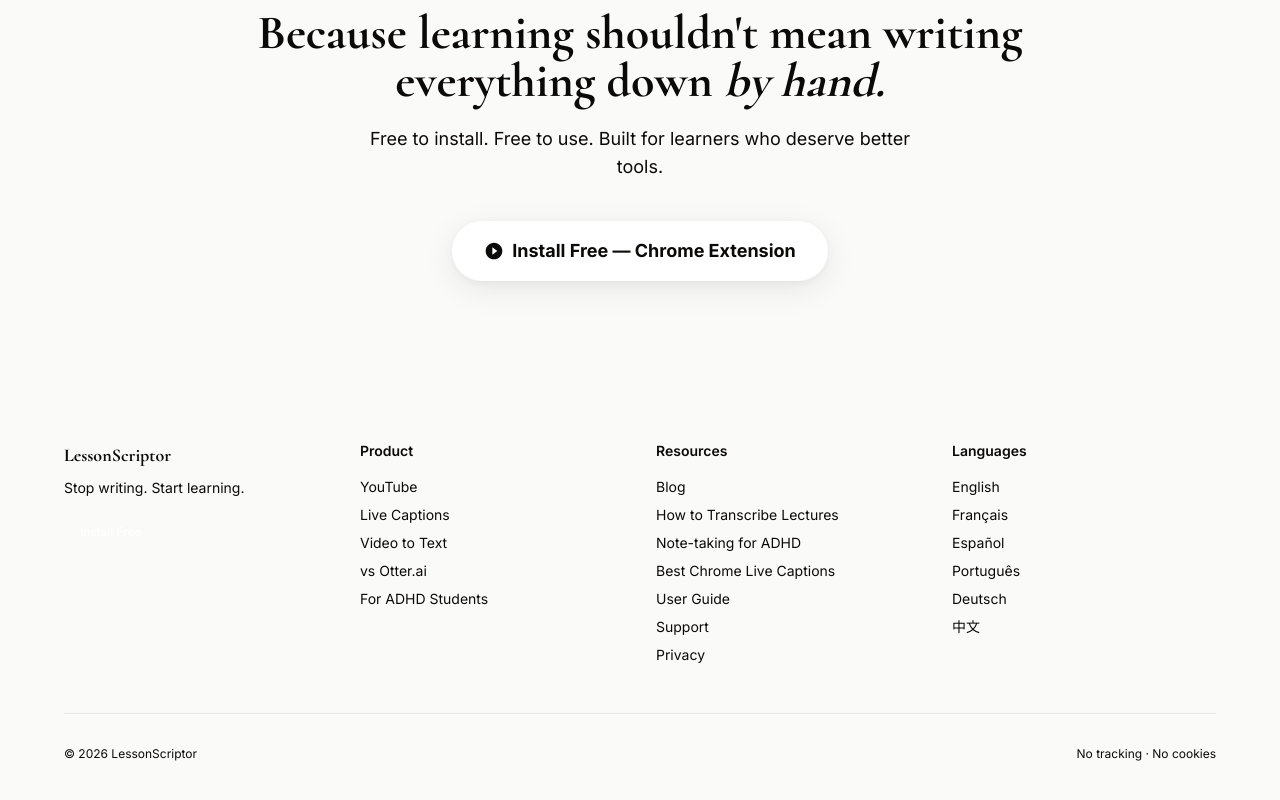
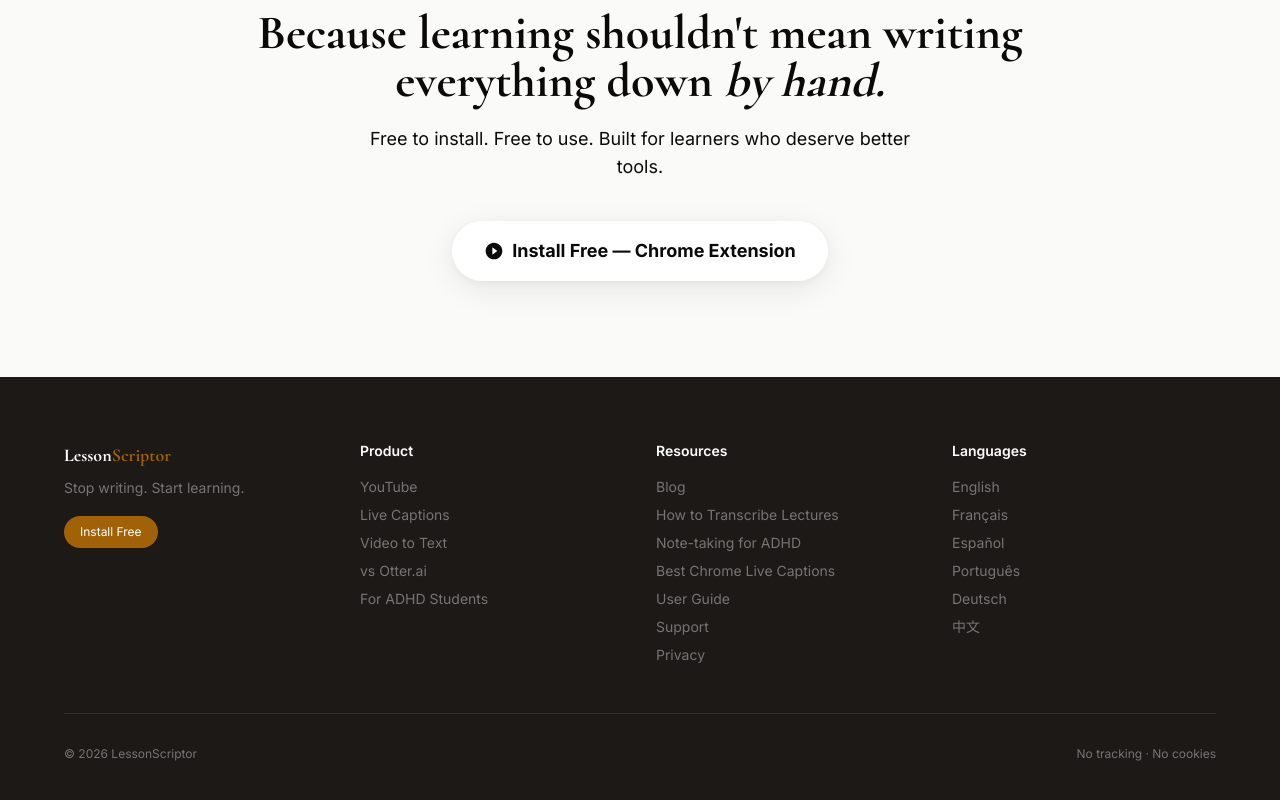
Before and after one commit to primuseo/lessonscriptor-website, a Next.js app: page /en in a window 1280 px wide. Shown: the part 10473-11273 px from the top of the page. Built offline with nearby package versions, Linux system fonts and the light colour scheme.

Commit message:
feat: migrate Footer to semantic tokens with dark-mode band fix

```diff
--- a/components/Footer.tsx
+++ b/components/Footer.tsx
@@ -8,20 +8,20 @@
   const base = `/${locale}`
 
   return (
-    <footer className="bg-terra-950 text-cream-200/40 py-16 px-4">
+    <footer className="bg-primary dark:bg-card text-primary-foreground/40 dark:text-card-foreground/40 py-16 px-4">
       <div className="max-w-6xl mx-auto">
         <div className="grid grid-cols-2 md:grid-cols-4 gap-8 mb-12">
           {/* Brand */}
           <div className="col-span-2 md:col-span-1">
-            <div className="font-serif text-lg font-bold text-cream-100 mb-2">
-              Lesson<span className="text-accent-500">Scriptor</span>
+            <div className="font-serif text-lg font-bold text-primary-foreground dark:text-card-foreground mb-2">
+              Lesson<span className="text-accent">Scriptor</span>
             </div>
             <p className="text-sm leading-relaxed mb-4">{t('tagline')}</p>
             <a
               href="https://chromewebstore.google.com/detail/lessonscriptor/apofgfejefeeepabfbaabdijnokbpcgp"
               target="_blank"
               rel="noopener noreferrer"
-              className="inline-block text-xs bg-accent-500 text-white px-4 py-2 rounded-full hover:bg-accent-600 transition-colors"
+              className="inline-block text-xs bg-accent text-accent-foreground px-4 py-2 rounded-full hover:bg-accent-hover transition-colors"
             >
               {s('footerInstall')}
             </a>
@@ -29,45 +29,45 @@
 
           {/* Product */}
           <div>
-            <div className="text-cream-100 font-semibold text-sm mb-4">{t('product')}</div>
+            <div className="text-primary-foreground dark:text-card-foreground font-semibold text-sm mb-4">{t('product')}</div>
             <ul className="space-y-2 text-sm">
-              <li><Link href="/transcribe-youtube-video" className="hover:text-cream-100 transition-colors">YouTube</Link></li>
-              <li><Link href="/live-captions-chrome" className="hover:text-cream-100 transition-colors">Live Captions</Link></li>
-              <li><Link href="/transcribe-video-to-text" className="hover:text-cream-100 transition-colors">Video to Text</Link></li>
-              <li><Link href="/compare/otter-ai-alternative" className="hover:text-cream-100 transition-colors">vs Otter.ai</Link></li>
-              <li><Link href="/for-adhd-students" className="hover:text-cream-100 transition-colors">For ADHD Students</Link></li>
+              <li><Link href="/transcribe-youtube-video" className="hover:text-primary-foreground dark:hover:text-card-foreground transition-colors">YouTube</Link></li>
+              <li><Link href="/live-captions-chrome" className="hover:text-primary-foreground dark:hover:text-card-foreground transition-colors">Live Captions</Link></li>
+              <li><Link href="/transcribe-video-to-text" className="hover:text-primary-foreground dark:hover:text-card-foreground transition-colors">Video to Text</Link></li>
+              <li><Link href="/compare/otter-ai-alternative" className="hover:text-primary-foreground dark:hover:text-card-foreground transition-colors">vs Otter.ai</Link></li>
+              <li><Link href="/for-adhd-students" className="hover:text-primary-foreground dark:hover:text-card-foreground transition-colors">For ADHD Students</Link></li>
             </ul>
           </div>
 
           {/* Resources */}
           <div>
-            <div className="text-cream-100 font-semibold text-sm mb-4">{t('resources')}</div>
+            <div className="text-primary-foreground dark:text-card-foreground font-semibold text-sm mb-4">{t('resources')}</div>
             <ul className="space-y-2 text-sm">
-              <li><Link href="/blog" className="hover:text-cream-100 transition-colors">{t('blog')}</Link></li>
-              <li><NextLink href={`${base}/blog/how-to-transcribe-lecture-videos`} className="hover:text-cream-100 transition-colors">How to Transcribe Lectures</NextLink></li>
-              <li><NextLink href={`${base}/blog/how-to-take-notes-with-adhd`} className="hover:text-cream-100 transition-colors">Note-taking for ADHD</NextLink></li>
-              <li><NextLink href={`${base}/blog/best-chrome-extensions-live-captions`} className="hover:text-cream-100 transition-colors">Best Chrome Live Captions</NextLink></li>
-              <li><Link href="/onboarding" className="hover:text-cream-100 transition-colors">{t('guide')}</Link></li>
-              <li><Link href="/contact" className="hover:text-cream-100 transition-colors">{t('support')}</Link></li>
-              <li><Link href="/privacy" className="hover:text-cream-100 transition-colors">{t('privacy')}</Link></li>
+              <li><Link href="/blog" className="hover:text-primary-foreground dark:hover:text-card-foreground transition-colors">{t('blog')}</Link></li>
+              <li><NextLink href={`${base}/blog/how-to-transcribe-lecture-videos`} className="hover:text-primary-foreground dark:hover:text-card-foreground transition-colors">How to Transcribe Lectures</NextLink></li>
+              <li><NextLink href={`${base}/blog/how-to-take-notes-with-adhd`} className="hover:text-primary-foreground dark:hover:text-card-foreground transition-colors">Note-taking for ADHD</NextLink></li>
+              <li><NextLink href={`${base}/blog/best-chrome-extensions-live-captions`} className="hover:text-primary-foreground dark:hover:text-card-foreground transition-colors">Best Chrome Live Captions</NextLink></li>
+              <li><Link href="/onboarding" className="hover:text-primary-foreground dark:hover:text-card-foreground transition-colors">{t('guide')}</Link></li>
+              <li><Link href="/contact" className="hover:text-primary-foreground dark:hover:text-card-foreground transition-colors">{t('support')}</Link></li>
+              <li><Link href="/privacy" className="hover:text-primary-foreground dark:hover:text-card-foreground transition-colors">{t('privacy')}</Link></li>
             </ul>
           </div>
 
           {/* Languages */}
           <div>
-            <div className="text-cream-100 font-semibold text-sm mb-4">{t('languages')}</div>
+            <div className="text-primary-foreground dark:text-card-foreground font-semibold text-sm mb-4">{t('languages')}</div>
             <ul className="space-y-2 text-sm">
-              <li><Link href="/" locale="en" className="hover:text-cream-100 transition-colors">English</Link></li>
-              <li><Link href="/" locale="fr" className="hover:text-cream-100 transition-colors">Français</Link></li>
-              <li><Link href="/" locale="es" className="hover:text-cream-100 transition-colors">Español</Link></li>
-              <li><Link href="/" locale="pt" className="hover:text-cream-100 transition-colors">Português</Link></li>
-              <li><Link href="/" locale="de" className="hover:text-cream-100 transition-colors">Deutsch</Link></li>
-              <li><Link href="/" locale="zh" className="hover:text-cream-100 transition-colors">中文</Link></li>
+              <li><Link href="/" locale="en" className="hover:text-primary-foreground dark:hover:text-card-foreground transition-colors">English</Link></li>
+              <li><Link href="/" locale="fr" className="hover:text-primary-foreground dark:hover:text-card-foreground transition-colors">Français</Link></li>
+              <li><Link href="/" locale="es" className="hover:text-primary-foreground dark:hover:text-card-foreground transition-colors">Español</Link></li>
+              <li><Link href="/" locale="pt" className="hover:text-primary-foreground dark:hover:text-card-foreground transition-colors">Português</Link></li>
+              <li><Link href="/" locale="de" className="hover:text-primary-foreground dark:hover:text-card-foreground transition-colors">Deutsch</Link></li>
+              <li><Link href="/" locale="zh" className="hover:text-primary-foreground dark:hover:text-card-foreground transition-colors">中文</Link></li>
             </ul>
           </div>
         </div>
 
-        <div className="border-t border-cream-200/10 pt-8 text-xs flex flex-col md:flex-row justify-between gap-4">
+        <div className="border-t border-primary-foreground/10 dark:border-card-foreground/10 pt-8 text-xs flex flex-col md:flex-row justify-between gap-4">
           <p>{t('copyright')}</p>
           <p>{s('footerPrivacy')}</p>
         </div>
```
